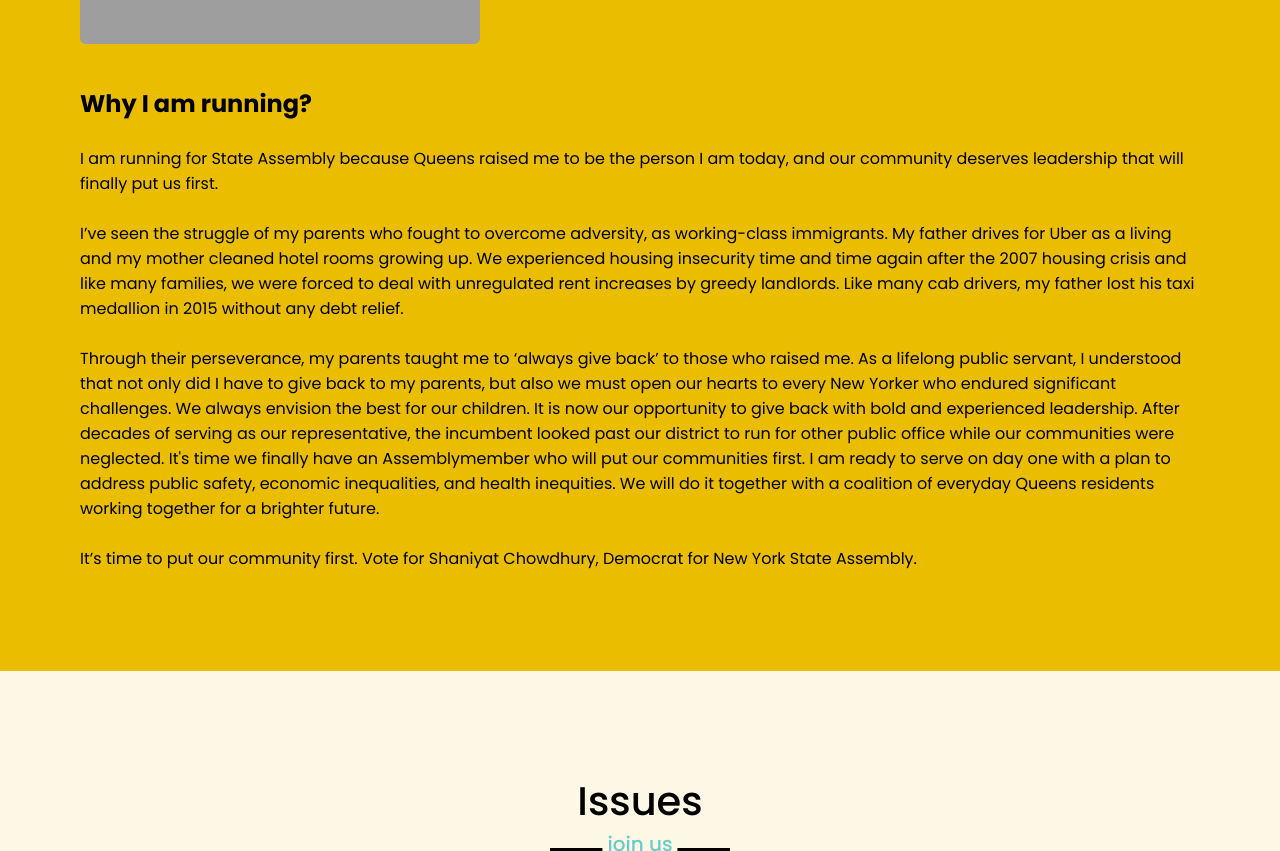
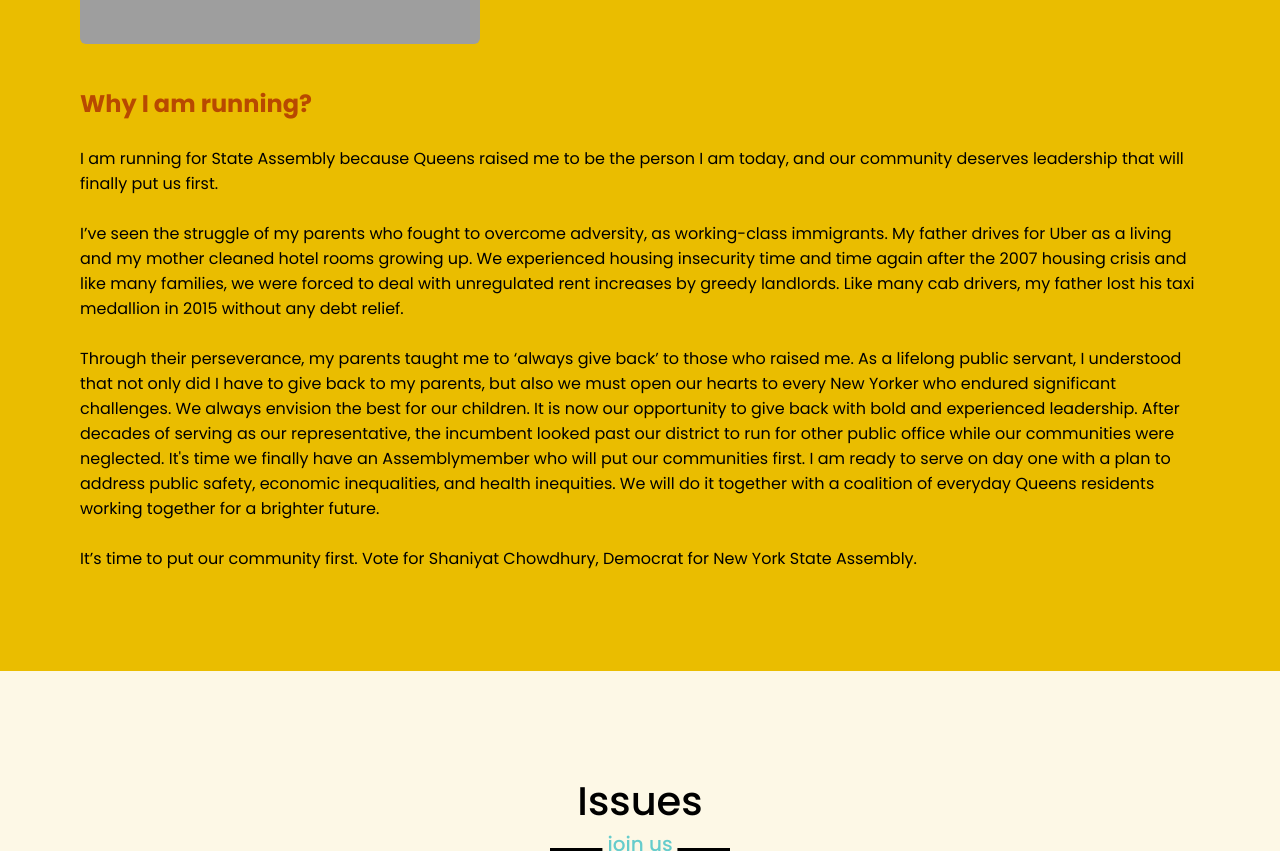
Before and after one commit to ohsnapreham/Shaniyat4NYS, a plain HTML site: page index.html in a window 1280 px wide. Shown: the part 1596-2447 px from the top of the page. Drawn offline with nearby package versions, Linux system fonts and the light colour scheme; grey boxes are pictures that could not be loaded.

Commit message:
Update style.css

```diff
--- a/style.css
+++ b/style.css
@@ -258,6 +258,10 @@ section .titlecc::after{
 
 .about .about-content .left{
     width: 45%;
+}
+
+.about .clrcng{
+  color: #B84900;
 }
 .about .about-content .left img{
     height: 600px;
```
